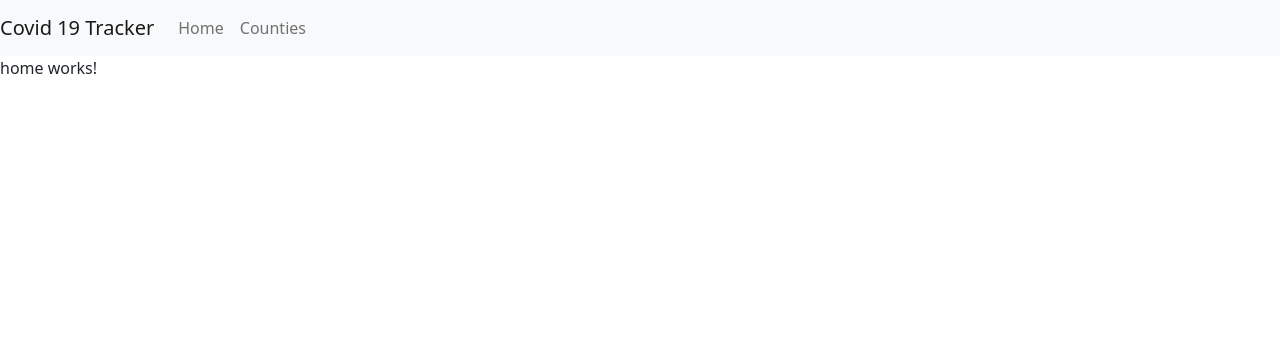
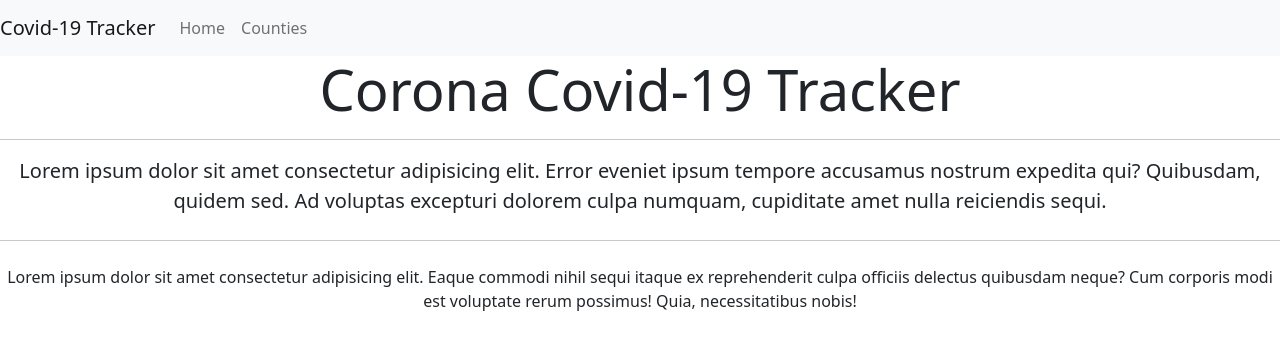
Before and after one commit to mittranj8/covid-19-case-tracker, an Angular app in the folder covid19-case-tracker-app/: page / in a window 1280 px wide. Shown: the top 350 px of the page. Built offline with nearby package versions, Linux system fonts and the light colour scheme.

Commit message:
adding jumbotron to components

```diff
--- a/covid19-case-tracker-app/src/app/components/countries/countries.component.html
+++ b/covid19-case-tracker-app/src/app/components/countries/countries.component.html
@@ -1 +1,15 @@
-<p>countries works!</p>
+<div class="jumbotron bg-white text-center">
+  <h1 class="display-4">Corona Covid-19 Tracker Country Wise</h1>
+  <hr />
+  <p class="lead">
+    Lorem ipsum dolor sit amet consectetur adipisicing elit. Error eveniet ipsum
+    tempore accusamus nostrum expedita qui? Quibusdam, quidem sed. Ad voluptas
+    excepturi dolorem culpa numquam, cupiditate amet nulla reiciendis sequi.
+  </p>
+  <hr class="my-4" />
+  <p>
+    Lorem ipsum dolor sit amet consectetur adipisicing elit. Eaque commodi nihil
+    sequi itaque ex reprehenderit culpa officiis delectus quibusdam neque? Cum
+    corporis modi est voluptate rerum possimus! Quia, necessitatibus nobis!
+  </p>
+</div>
--- a/covid19-case-tracker-app/src/app/components/home/home.component.html
+++ b/covid19-case-tracker-app/src/app/components/home/home.component.html
@@ -1 +1,15 @@
-<p>home works!</p>
+<div class="jumbotron bg-white text-center">
+  <h1 class="display-4">Corona Covid-19 Tracker</h1>
+  <hr />
+  <p class="lead">
+    Lorem ipsum dolor sit amet consectetur adipisicing elit. Error eveniet ipsum
+    tempore accusamus nostrum expedita qui? Quibusdam, quidem sed. Ad voluptas
+    excepturi dolorem culpa numquam, cupiditate amet nulla reiciendis sequi.
+  </p>
+  <hr class="my-4" />
+  <p>
+    Lorem ipsum dolor sit amet consectetur adipisicing elit. Eaque commodi nihil
+    sequi itaque ex reprehenderit culpa officiis delectus quibusdam neque? Cum
+    corporis modi est voluptate rerum possimus! Quia, necessitatibus nobis!
+  </p>
+</div>
--- a/covid19-case-tracker-app/src/app/components/navbar/navbar.component.html
+++ b/covid19-case-tracker-app/src/app/components/navbar/navbar.component.html
@@ -1,5 +1,5 @@
 <nav class="navbar navbar-expand-lg navbar-light bg-light">
-  <a class="navbar-brand" routerLink="">Covid 19 Tracker</a>
+  <a class="navbar-brand" routerLink="">Covid-19 Tracker</a>
   <button
     class="navbar-toggler"
     type="button"
```
